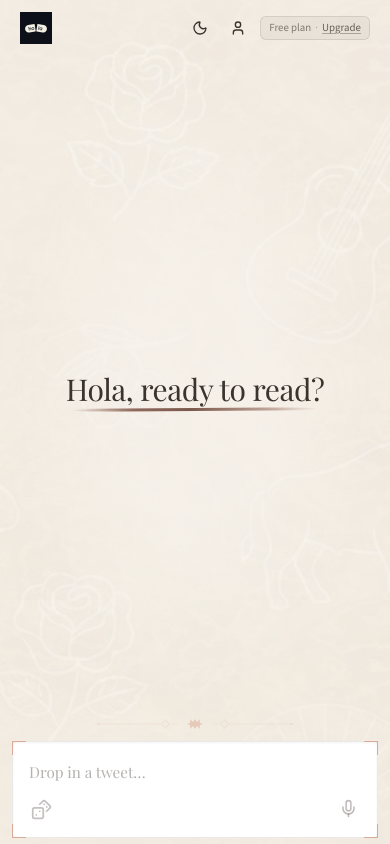
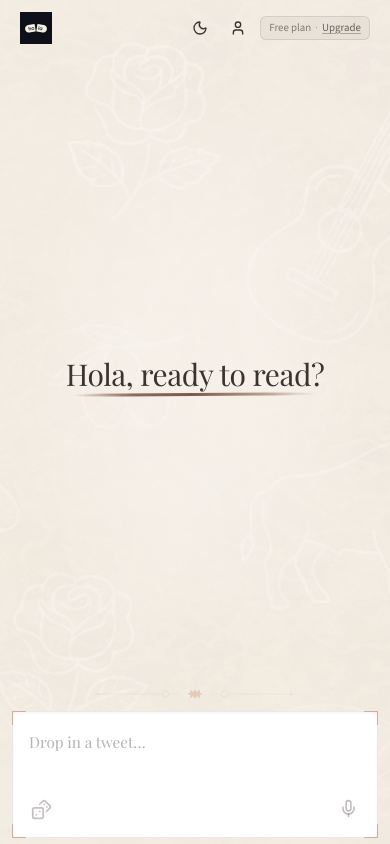
Before and after one commit to johnlaidler267/spanish-context-translator, a React (Vite) app: page / in a window 390 px wide. Built offline with nearby package versions, Linux system fonts and the light colour scheme; no server answers; a web font is replaced by a local one.

Commit message:
Update textarea min-height for improved mobile usability, increasing height constraints to enhance user experience on smaller screens.

```diff
--- a/src/index.css
+++ b/src/index.css
@@ -543,7 +543,7 @@ article span {
   .textarea-field {
     /* Compact on mobile (~¼ prior vh caps); word count hidden */
     height: auto;
-    min-height: min(13.65dvh, 5.8rem);
+    min-height: min(17.65dvh, 7.8rem);
     max-height: min(17.85dvh, 7.9rem);
     /* Slightly less right padding — icons are scaled down below */
     padding: 18px 6rem 18px 16px;
```
